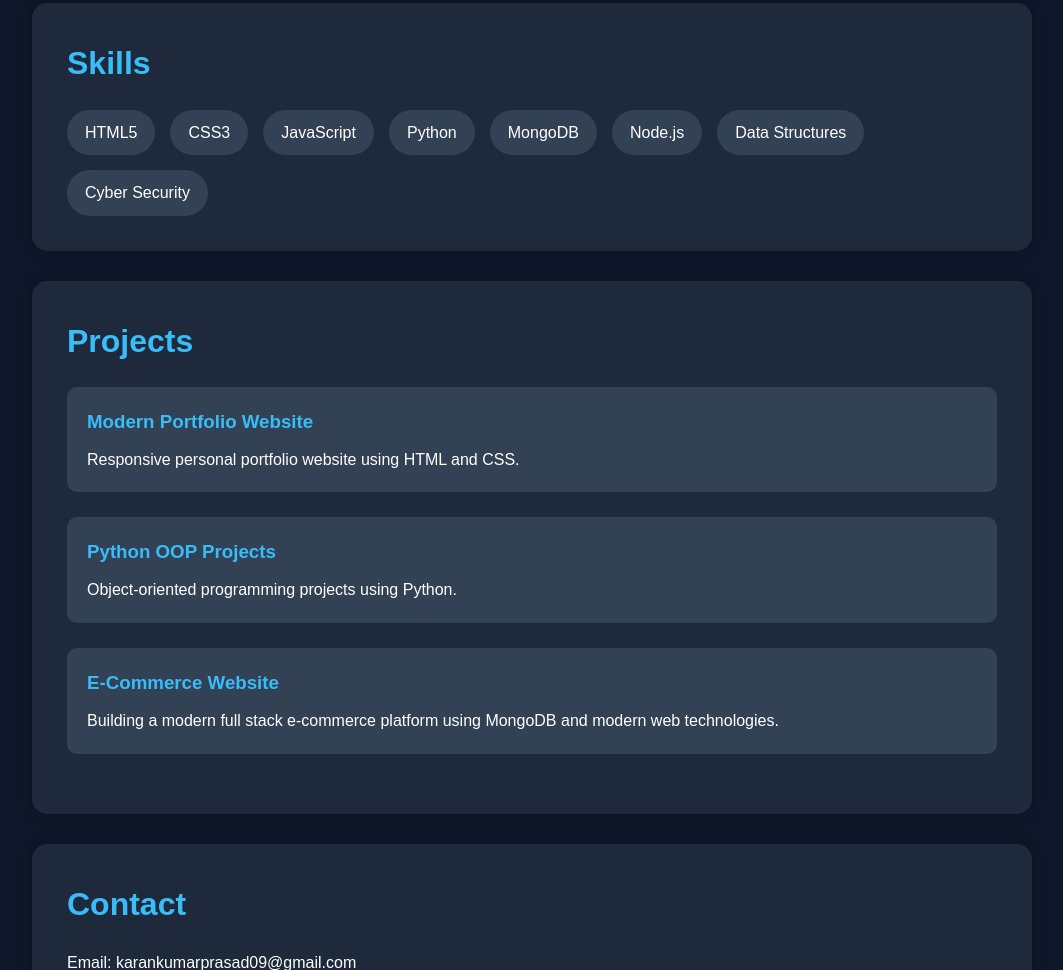
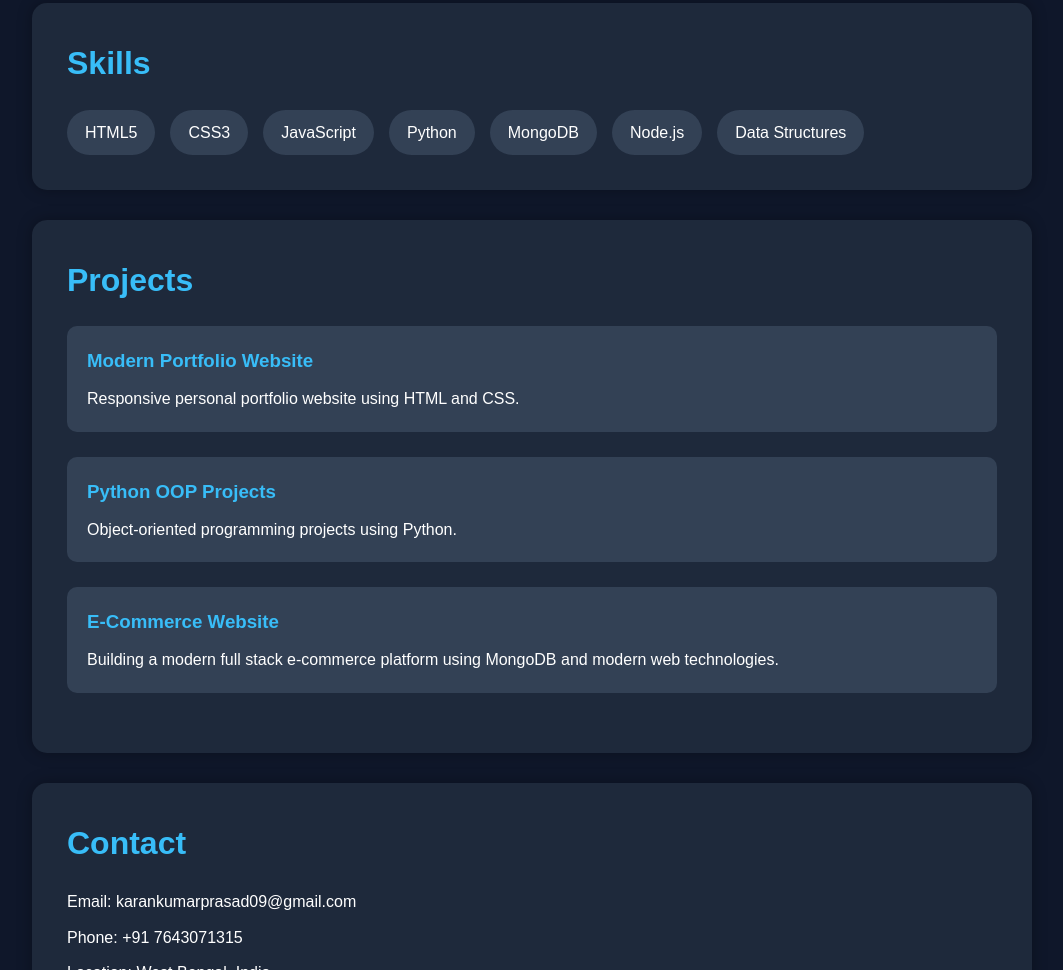
Before and after one commit to KaranKumar010/portfolio, a plain HTML site: page index.html in a window 1280 px wide. Shown: the part 1049-2019 px from the top of the page, without its empty margins (108-1171 px from the left). Drawn offline with Linux system fonts and the light colour scheme.

Commit message:
Update index.html

```diff
--- a/index.html
+++ b/index.html
@@ -59,7 +59,6 @@
             <span>MongoDB</span>
             <span>Node.js</span>
             <span>Data Structures</span>
-            <span>Cyber Security</span>
 
         </div>
 
```
